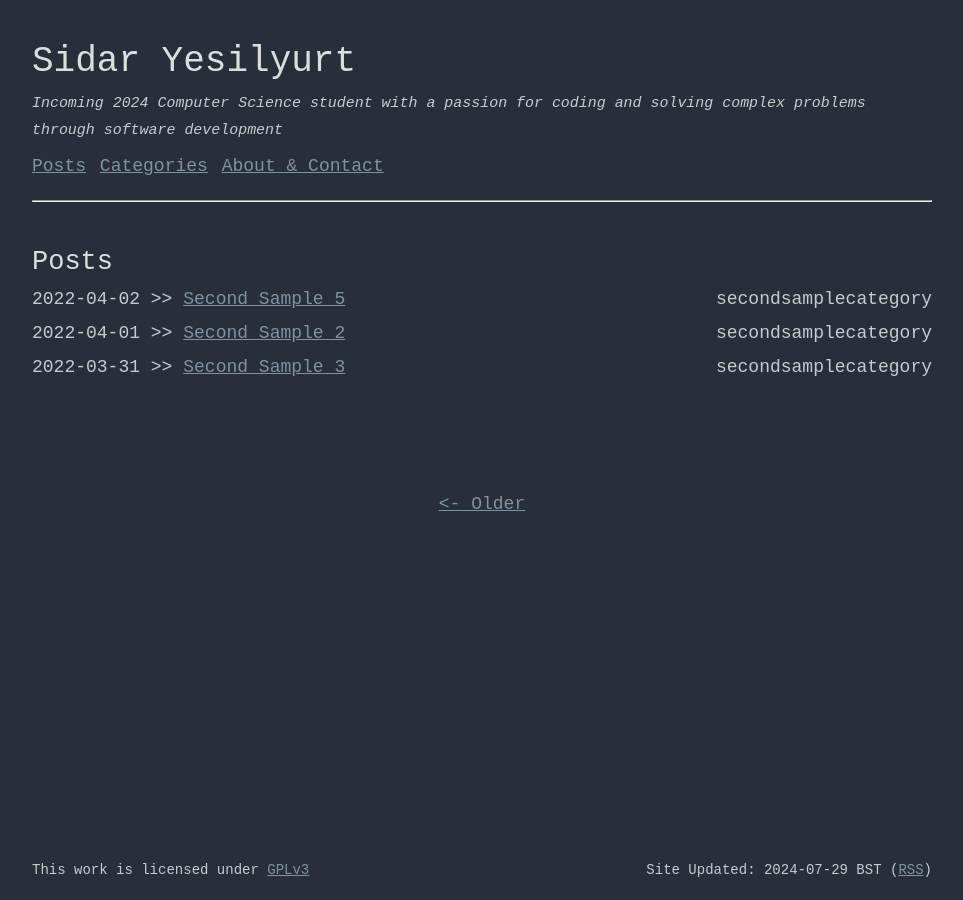
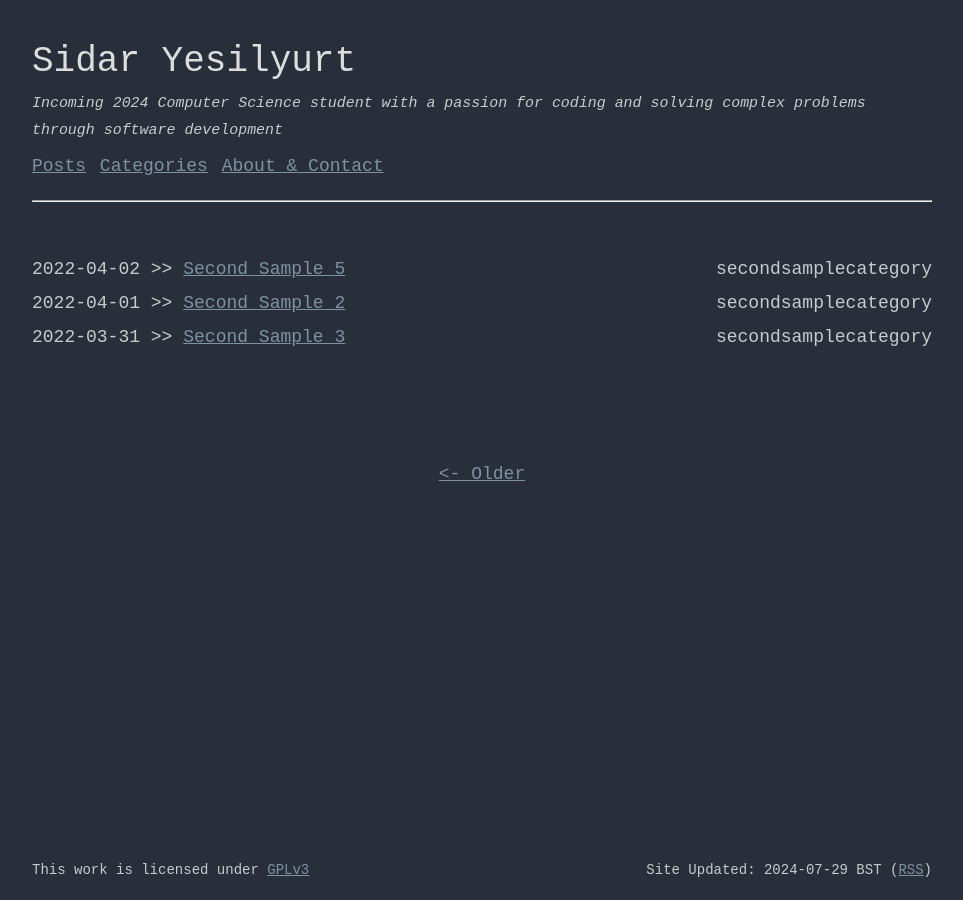
Before and after one commit to sidar-yesilyurt/sidar-yesilyurt.github.io, a Jekyll site: the page built from posts/index.html, in a window 1280 px wide. Shown: the whole page, without its empty margins (158-1121 px from the left). Built offline with Jekyll 4.4.1, drawn with Linux system fonts in a browser that asks for light colours; the list of posts is cut into pages by our own code.

Commit message:
Update index.html

```diff
--- a/posts/index.html
+++ b/posts/index.html
@@ -5,7 +5,7 @@ pagination:
     enabled: true
 ---
 
-<h2>Posts</h2>
+<h2></h2>
 {% for post in paginator.posts %}
 <span class="post-item"><span class="mobile-hide"> {{ post.date | date: '%Y-%m-%d' }} >> </span><a href="{{ post.url }}">{{ post.title }}</a><span class="float-right mobile-hide">{{ post.categories }}</span></span>
 {% endfor %}
```
